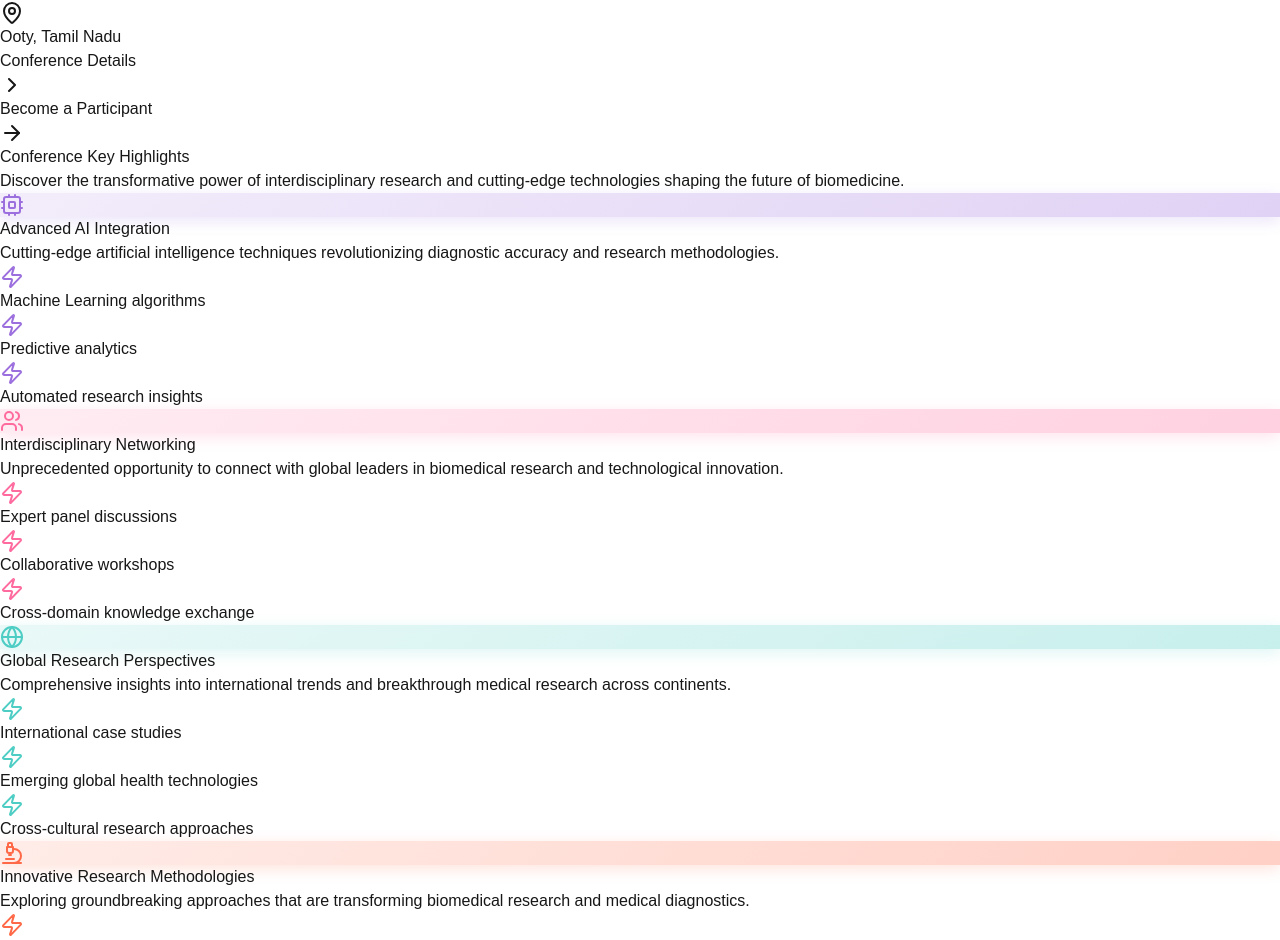
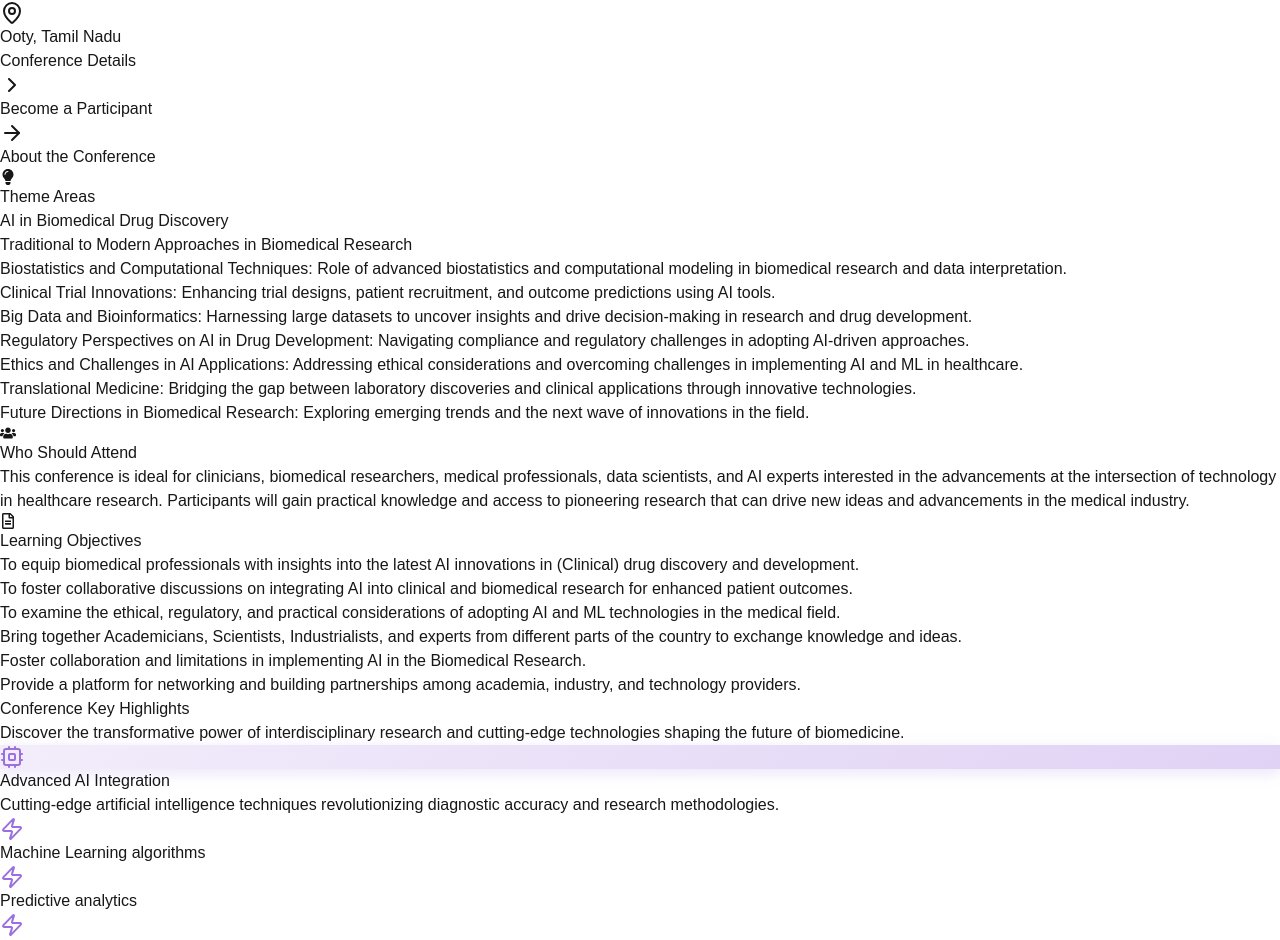
Before and after one commit to ravindrasirvi609/BiomedicalConf, a Next.js app: page / in a window 1280 px wide. Shown: the part 1694-2634 px from the top of the page. Built offline with nearby package versions, Linux system fonts and the light colour scheme; no server answers.

Commit message:
Refactor package.json and package-lock.json to add react-icons dependency

```diff
--- a/package.json
+++ b/package.json
@@ -17,6 +17,7 @@
     "next": "15.0.3",
     "react": "19.0.0-rc-66855b96-20241106",
     "react-dom": "19.0.0-rc-66855b96-20241106",
+    "react-icons": "^5.4.0",
     "resend": "^4.0.1"
   },
   "devDependencies": {
--- /dev/null
+++ b/src/components/AboutConference.tsx
@@ -0,0 +1,115 @@
+import React from "react";
+import { FaUsers, FaLightbulb, FaRegFileAlt } from "react-icons/fa";
+
+const ConferenceDetails = () => {
+  return (
+    <div className="bg-gray-50 py-16">
+      <div className="container mx-auto px-6">
+        <h1 className="text-5xl font-extrabold text-center mb-12 text-transparent bg-gradient-to-r from-[#9C6FDE] to-[#FF6B9E] bg-clip-text">
+          About the Conference
+        </h1>
+
+        <section className="mb-12" aria-labelledby="theme-areas">
+          <h2
+            id="theme-areas"
+            className="text-4xl font-semibold mb-6 text-gray-800"
+          >
+            <FaLightbulb className="inline mr-2" /> Theme Areas
+          </h2>
+          <ul className="list-disc list-inside space-y-4 text-lg text-gray-700">
+            <li>AI in Biomedical Drug Discovery</li>
+            <li>Traditional to Modern Approaches in Biomedical Research</li>
+            <li>
+              Biostatistics and Computational Techniques: Role of advanced
+              biostatistics and computational modeling in biomedical research
+              and data interpretation.
+            </li>
+            <li>
+              Clinical Trial Innovations: Enhancing trial designs, patient
+              recruitment, and outcome predictions using AI tools.
+            </li>
+            <li>
+              Big Data and Bioinformatics: Harnessing large datasets to uncover
+              insights and drive decision-making in research and drug
+              development.
+            </li>
+            <li>
+              Regulatory Perspectives on AI in Drug Development: Navigating
+              compliance and regulatory challenges in adopting AI-driven
+              approaches.
+            </li>
+            <li>
+              Ethics and Challenges in AI Applications: Addressing ethical
+              considerations and overcoming challenges in implementing AI and ML
+              in healthcare.
+            </li>
+            <li>
+              Translational Medicine: Bridging the gap between laboratory
+              discoveries and clinical applications through innovative
+              technologies.
+            </li>
+            <li>
+              Future Directions in Biomedical Research: Exploring emerging
+              trends and the next wave of innovations in the field.
+            </li>
+          </ul>
+        </section>
+
+        <section className="mb-12" aria-labelledby="who-should-attend">
+          <h2
+            id="who-should-attend"
+            className="text-4xl font-semibold mb-6 text-gray-800"
+          >
+            <FaUsers className="inline mr-2" /> Who Should Attend
+          </h2>
+          <p className="text-lg text-gray-700">
+            This conference is ideal for clinicians, biomedical researchers,
+            medical professionals, data scientists, and AI experts interested in
+            the advancements at the intersection of technology in healthcare
+            research. Participants will gain practical knowledge and access to
+            pioneering research that can drive new ideas and advancements in the
+            medical industry.
+          </p>
+        </section>
+
+        <section aria-labelledby="learning-objectives">
+          <h2
+            id="learning-objectives"
+            className="text-4xl font-semibold mb-6 text-gray-800"
+          >
+            <FaRegFileAlt className="inline mr-2" /> Learning Objectives
+          </h2>
+          <ul className="list-disc list-inside space-y-4 text-lg text-gray-700">
+            <li>
+              To equip biomedical professionals with insights into the latest AI
+              innovations in (Clinical) drug discovery and development.
+            </li>
+            <li>
+              To foster collaborative discussions on integrating AI into
+              clinical and biomedical research for enhanced patient outcomes.
+            </li>
+            <li>
+              To examine the ethical, regulatory, and practical considerations
+              of adopting AI and ML technologies in the medical field.
+            </li>
+            <li>
+              Bring together Academicians, Scientists, Industrialists, and
+              experts from different parts of the country to exchange knowledge
+              and ideas.
+            </li>
+            <li>
+              Foster collaboration and limitations in implementing AI in the
+              Biomedical Research.
+            </li>
+            <li>
+              Provide a platform for networking and building partnerships among
+              academia, industry, and technology providers.
+            </li>
+          </ul>
+        </section>
+      </div>
+    </div>
+  );
+};
+
+export default ConferenceDetails;
--- a/src/components/ConferenceHomepage.tsx
+++ b/src/components/ConferenceHomepage.tsx
@@ -6,6 +6,7 @@ import CTA from "./CTA";
 import CallForPapers from "./CallForPapers";
 import SponsorsPartners from "./SponsorsPartners";
 import VenueInformation from "./VenueInformation";
+import AboutConference from "./AboutConference";
 
 const ConferenceHomepage: React.FC = () => {
   return (
@@ -14,6 +15,8 @@ const ConferenceHomepage: React.FC = () => {
 
       {/* Hero Section */}
       <HeroSection />
+
+      <AboutConference />
 
       {/* Key Highlights */}
       <KeyHighlights />
--- a/src/components/Header.tsx
+++ b/src/components/Header.tsx
@@ -18,7 +18,7 @@ const Header = () => {
 
   const navLinks = [
     {
-      href: "#",
+      href: "",
       label: "About",
       icon: BookOpen,
       subLinks: [
```
Also changed, not shown: src/app/obrf/page.tsx (+15 -19 lines), 1 other file (tests, documents, lock files or other folders).
